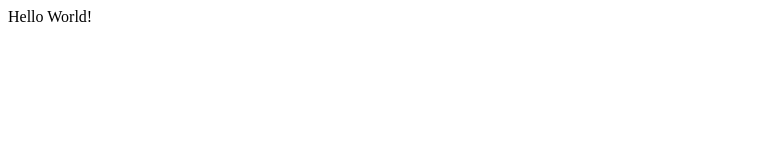
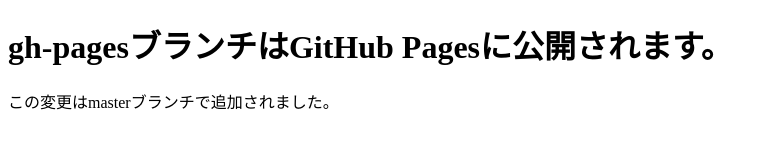
Before and after one commit to orihihsik/git-study, a plain HTML site: page index.html in a window 1280 px wide. Shown: the whole page, without its empty margins (0-769 px from the left). Drawn offline with Linux system fonts and the light colour scheme.

Commit message:
この変更はmasterブランチで追加

```diff
--- a/index.html
+++ b/index.html
@@ -5,6 +5,7 @@
     <title></title>
   </head>
   <body>
-    Hello World!
+    <h1>gh-pagesブランチはGitHub Pagesに公開されます。</h1>
+    <p>この変更はmasterブランチで追加されました。</p>
   </body>
 </html>
```
